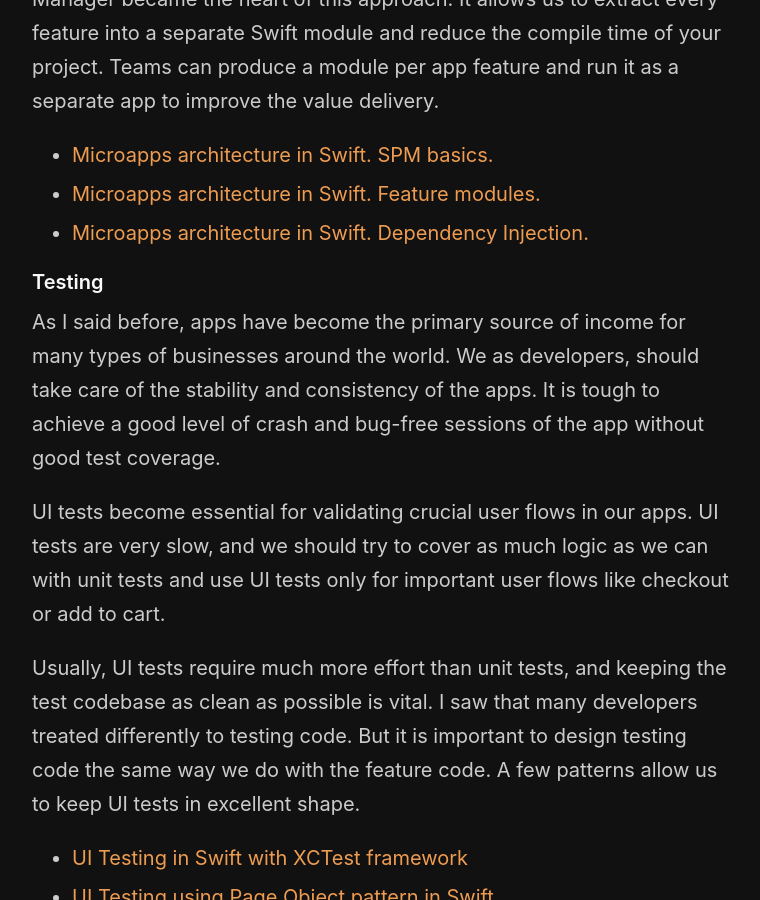
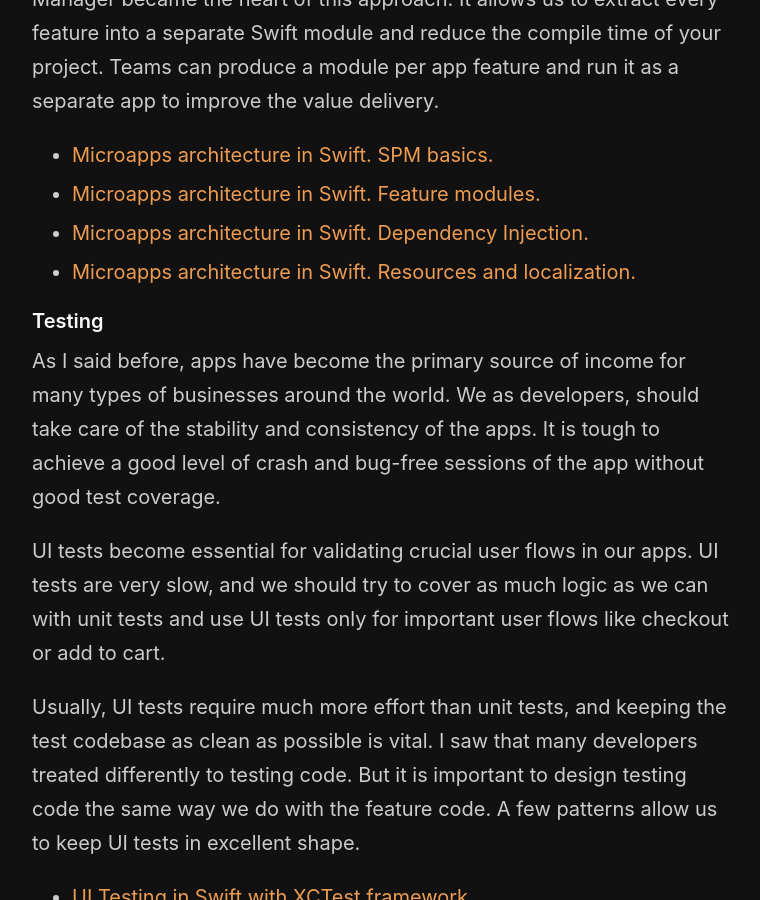
Before and after one commit to mecid/mecid.github.io, a Jekyll site: the page built from _posts/2022-12-27-ios-development-trends-in-review.md, in a window 1280 px wide and 900 px high, scrolled down 2066 px. Shown: the whole window, without its empty margins (258-1018 px from the left). Built offline with Jekyll 4.4.1, drawn with Linux system fonts in a browser that asks for light colours.

Commit message:
ios trends review post updated

```diff
--- a/_posts/2022-12-27-ios-development-trends-in-review.md
+++ b/_posts/2022-12-27-ios-development-trends-in-review.md
@@ -41,6 +41,7 @@ Fortunately, modularization solves all of these problems. Swift Package Manager
 * [Microapps architecture in Swift. SPM basics.](/2022/01/12/microapps-architecture-in-swift-spm-basics/)
 * [Microapps architecture in Swift. Feature modules.](/2022/01/19/microapps-architecture-in-swift-feature-modules/)
 * [Microapps architecture in Swift. Dependency Injection.](/2022/02/02/microapps-architecture-in-swift-dependency-injection/)
+* [Microapps architecture in Swift. Resources and localization.](/2022/01/26/microapps-architecture-in-swift-resources-and-localization/)
 
 #### Testing
 As I said before, apps have become the primary source of income for many types of businesses around the world. We as developers, should take care of the stability and consistency of the apps. It is tough to achieve a good level of crash and bug-free sessions of the app without good test coverage.
```
